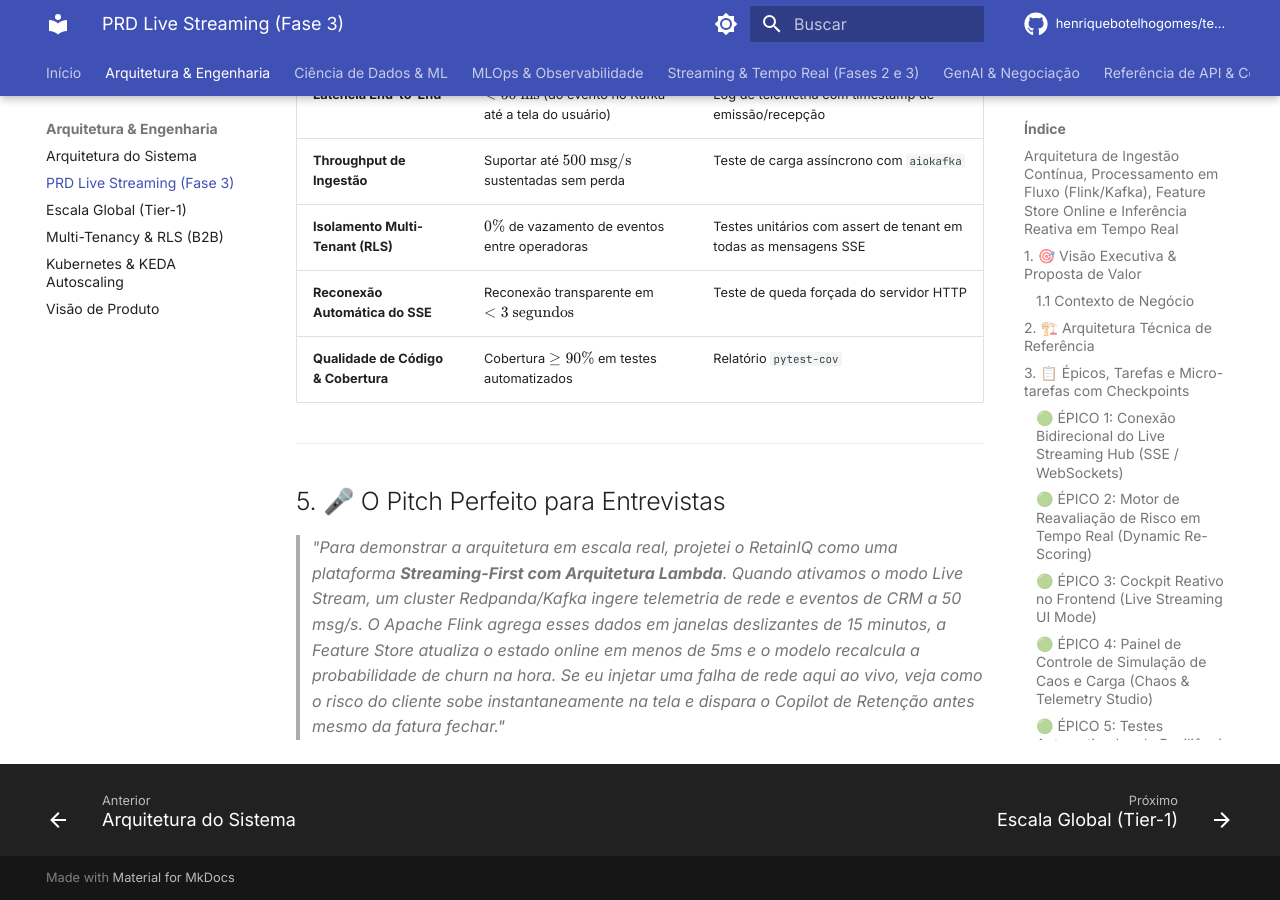
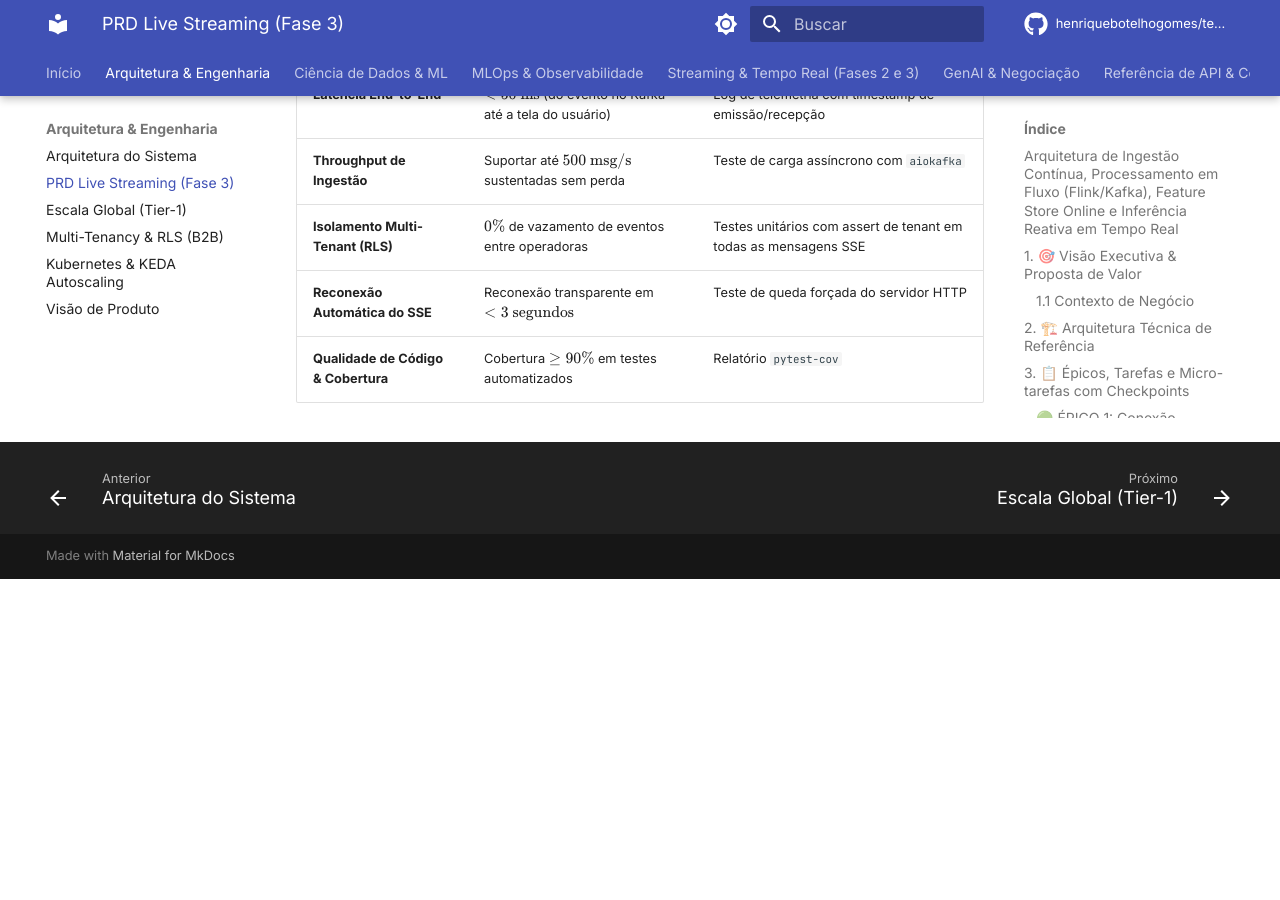
Before and after one commit to henriquebotelhogomes/telco_churn, an MkDocs documentation site: the page built from docs/PRD_LIVE_STREAMING_REALTIME.md, in a window 1280 px wide and 900 px high, scrolled down 5211 px. Built offline with MkDocs 1.6.1 and Material for MkDocs 9.7.7, drawn with Linux system fonts in a browser that asks for light colours; comment, search, counter and statistics services are not loaded; after the commit the page ends 5790 px from its top, so only the background shows below that.

Commit message:
docs: remove secao de pitch para entrevistas do PRD de streaming

```diff
--- a/docs/PRD_LIVE_STREAMING_REALTIME.md
+++ b/docs/PRD_LIVE_STREAMING_REALTIME.md
@@ -175,9 +175,3 @@ graph TD
 | **Isolamento Multi-Tenant (RLS)** | $0\%$ de vazamento de eventos entre operadoras | Testes unitários com assert de tenant em todas as mensagens SSE |
 | **Reconexão Automática do SSE** | Reconexão transparente em $< 3\text{ segundos}$ | Teste de queda forçada do servidor HTTP |
 | **Qualidade de Código & Cobertura** | Cobertura $\ge 90\%$ em testes automatizados | Relatório `pytest-cov` |
-
----
-
-## 5. 🎤 O Pitch Perfeito para Entrevistas
-
-> *"Para demonstrar a arquitetura em escala real, projetei o RetainIQ como uma plataforma **Streaming-First com Arquitetura Lambda**. Quando ativamos o modo Live Stream, um cluster Redpanda/Kafka ingere telemetria de rede e eventos de CRM a 50 msg/s. O Apache Flink agrega esses dados em janelas deslizantes de 15 minutos, a Feature Store atualiza o estado online em menos de 5ms e o modelo recalcula a probabilidade de churn na hora. Se eu injetar uma falha de rede aqui ao vivo, veja como o risco do cliente sobe instantaneamente na tela e dispara o Copilot de Retenção antes mesmo da fatura fechar."*
```
